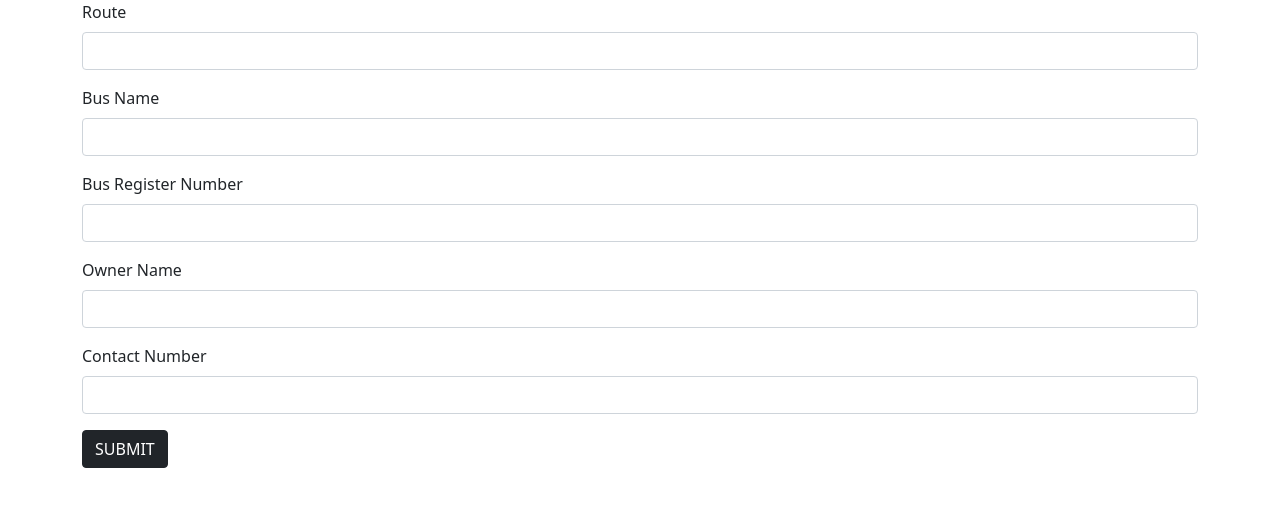
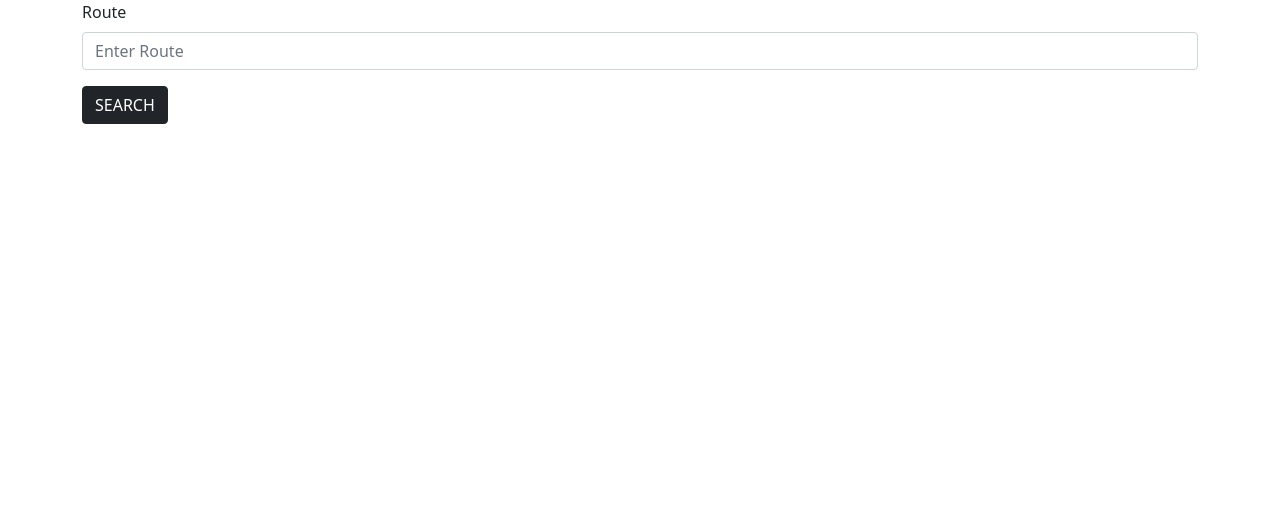
Before and after one commit to anilamurali/Bus-Management-React-app, a React (Create React App) app: page / in a window 1280 px wide. Shown: the top 506 px of the page. Built offline with nearby package versions, Linux system fonts and the light colour scheme.

Commit message:
First commit on Searchbus

```diff
--- a/src/App.js
+++ b/src/App.js
@@ -3,10 +3,11 @@ import './App.css';
 import 'bootstrap/dist/css/bootstrap.min.css';
 import 'bootstrap/dist/js/bootstrap.bundle.min.js';
 import Addbus from './Component/Addbus';
+import Searchbus from './Component/Searchbus';
 function App() {
   return (
     <>
-    <Addbus/>
+    <Searchbus/>
     </>
   );
 }
--- /dev/null
+++ b/src/Component/Searchbus.js
@@ -0,0 +1,31 @@
+import React, { useState } from 'react'
+
+const Searchbus = () => {
+    var [route,setRoute]=useState("")
+    const searchRoute=()=>{
+        var data={"route":route}
+        console.log(data)
+    }
+  return (
+    <div>
+        <div class="container">
+    <div class="row">
+        <div class="col col-12 col-sm-12 col-md-12 col-lg-12 col-xl-12 col-xxl-12">
+            <div class="row g-3">
+                <div class="col col-12 col-sm-12 col-md-12 col-lg-12 col-xl-12 col-xxl-12">
+                    <label for="" class="form-label">Route</label>
+                    <input onChange={(e)=>{setRoute(e.target.value)}} placeholder='Enter Route' type="text" class="form-control"/>
+                </div>
+
+                <div class="col col-12 col-sm-12 col-md-12 col-lg-12 col-xl-12 col-xxl-12">
+                    <button onClick={searchRoute} class="btn btn-dark">SEARCH</button>
+                </div>
+            </div>
+        </div>
+    </div>
+</div>
+    </div>
+  )
+}
+
+export default Searchbus
```
Also changed, not shown: public/test.html (+1 -17 lines).
